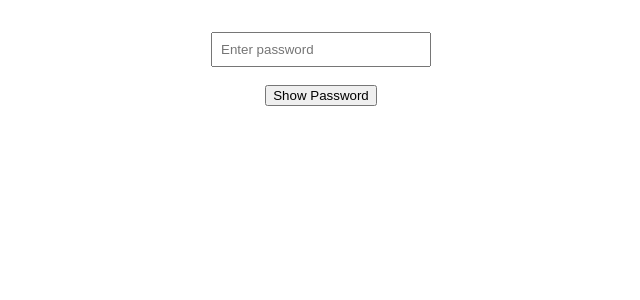
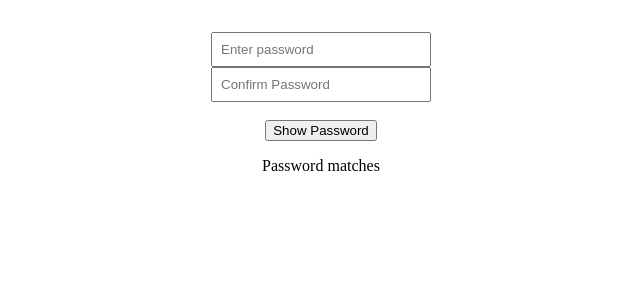
Before and after one commit to neel132/nihilent-angular-training, an Angular app: page / in a window 1280 px wide. Shown: the top 300 px of the page, without its empty margins (319-959 px from the left). Built offline with nearby package versions, Linux system fonts and the light colour scheme.

Commit message:
feat: password match with toggle

```diff
--- a/src/app/app.component.css
+++ b/src/app/app.component.css
@@ -1,3 +1,4 @@
+/* app.component.css */
 .container {
   text-align: center;
   margin-top: 2rem;
--- a/src/app/app.component.html
+++ b/src/app/app.component.html
@@ -1,8 +1,12 @@
+<!-- app.component.html -->
 <div class="container">
-  <input [type]="inputType()" placeholder="Enter password" />
+  <input [type]="inputType()" [value]="password()" placeholder="Enter password" (input)="onChangePassword($event)" />
+  <br />
+  <input [type]="inputType()" [value]="confirmPassword()" placeholder="Confirm Password" (input)="onChangeConfirmPassword($event)"/>
   <br />
   <br />
   <button (click)="toggleVisibility()">
     {{isVisible() ? 'Hide' : 'Show'}} Password
   </button>
+  <p>{{ passwordsDoNotMatch() ? 'Passwords do not match' : 'Password matches' }}</p>
 </div>
--- a/src/app/app.component.ts
+++ b/src/app/app.component.ts
@@ -1,3 +1,4 @@
+//app.component.ts
 import { Component, computed, signal } from '@angular/core';
 import { CommonModule } from '@angular/common';
 import { RouterOutlet } from '@angular/router';
@@ -11,9 +12,21 @@ import { RouterOutlet } from '@angular/router';
 })
 export class AppComponent {
   isVisible = signal<boolean>(false);
+  password = signal<string>('');
+  confirmPassword = signal<string>('');
   inputType = computed(() => this.isVisible() ? 'text' : 'password'); // computed is read-only which has only single job to read the signals
+  passwordsDoNotMatch = computed(() => this.password() && this.confirmPassword() && this.password() !== this.confirmPassword())
   toggleVisibility() {
     // some logic to toggle
     this.isVisible.update((value) => !value);
   }
+  onChangePassword(event: Event) {
+    const input = event.target as HTMLInputElement;
+    this.password.set(input.value);
+  }
+  onChangeConfirmPassword(event: Event) {
+    const input = event.target as HTMLInputElement;
+    this.confirmPassword.set(input.value);
+  }
+
 }
```
